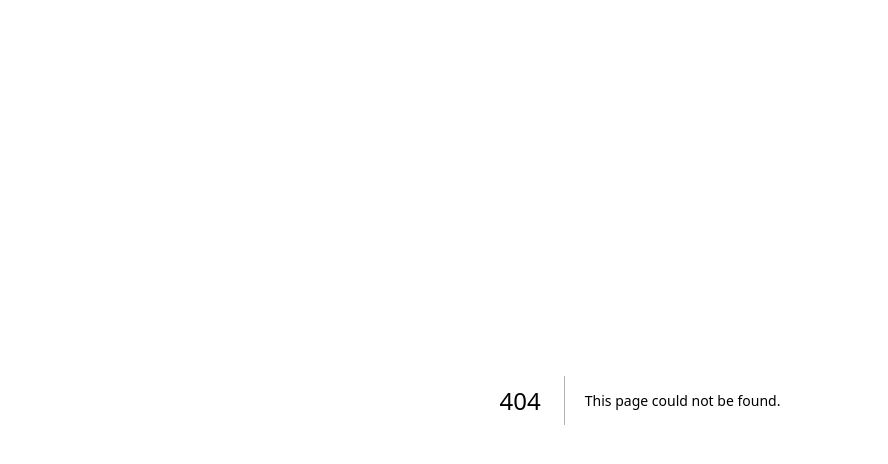
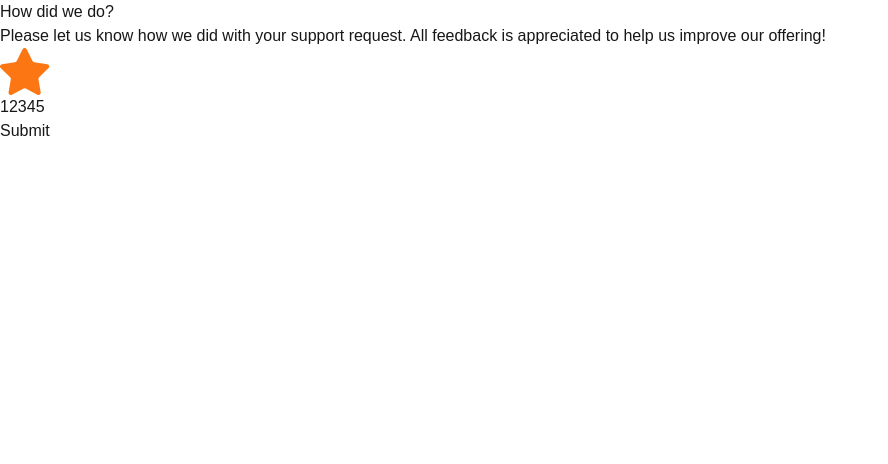
Before and after one commit to spencerattick/styling-showcase, a Next.js app: page /javascript/rating in a window 1280 px wide. Before the commit this address had no page. Shown: the top 464 px of the page, without its empty margins (0-888 px from the left). Built offline with nearby package versions, Linux system fonts and the light colour scheme.

Commit message:
scaffolding for rating

```diff
--- a/src/app/javascript/page.tsx
+++ b/src/app/javascript/page.tsx
@@ -6,6 +6,7 @@ export default function JavascriptPage() {
     <h1 className="text-center text-6xl mt-5">Designs with Javascript</h1>
     <div className="flex flex-col items-center text-2xl mt-10">
       <Link href="/javascript/faq">FAQ Accordion</Link>
+      <Link href="/javascript/rating">Interactive Rating</Link>
     </div>
   </div>
   )
--- /dev/null
+++ b/src/app/javascript/rating/page.tsx
@@ -0,0 +1,21 @@
+import Image from 'next/image'
+
+export default function Rating() {
+  return (
+    <div>
+        <div>
+            <h1>How did we do?</h1>
+            <p>Please let us know how we did with your support request. All feedback is appreciated to help us improve our offering!</p>
+        </div>
+        <Image src="/icon-star-rating.svg" width={50} height={50} alt='star icon'/>
+        <div>
+            <button>1</button>
+            <button>2</button>
+            <button>3</button>
+            <button>4</button>
+            <button>5</button>
+        </div>
+        <button>Submit</button>
+    </div>
+  )
+}
```
Also changed, not shown: public/icon-star-rating.svg (added), public/illustration-thank-you.svg (added).
